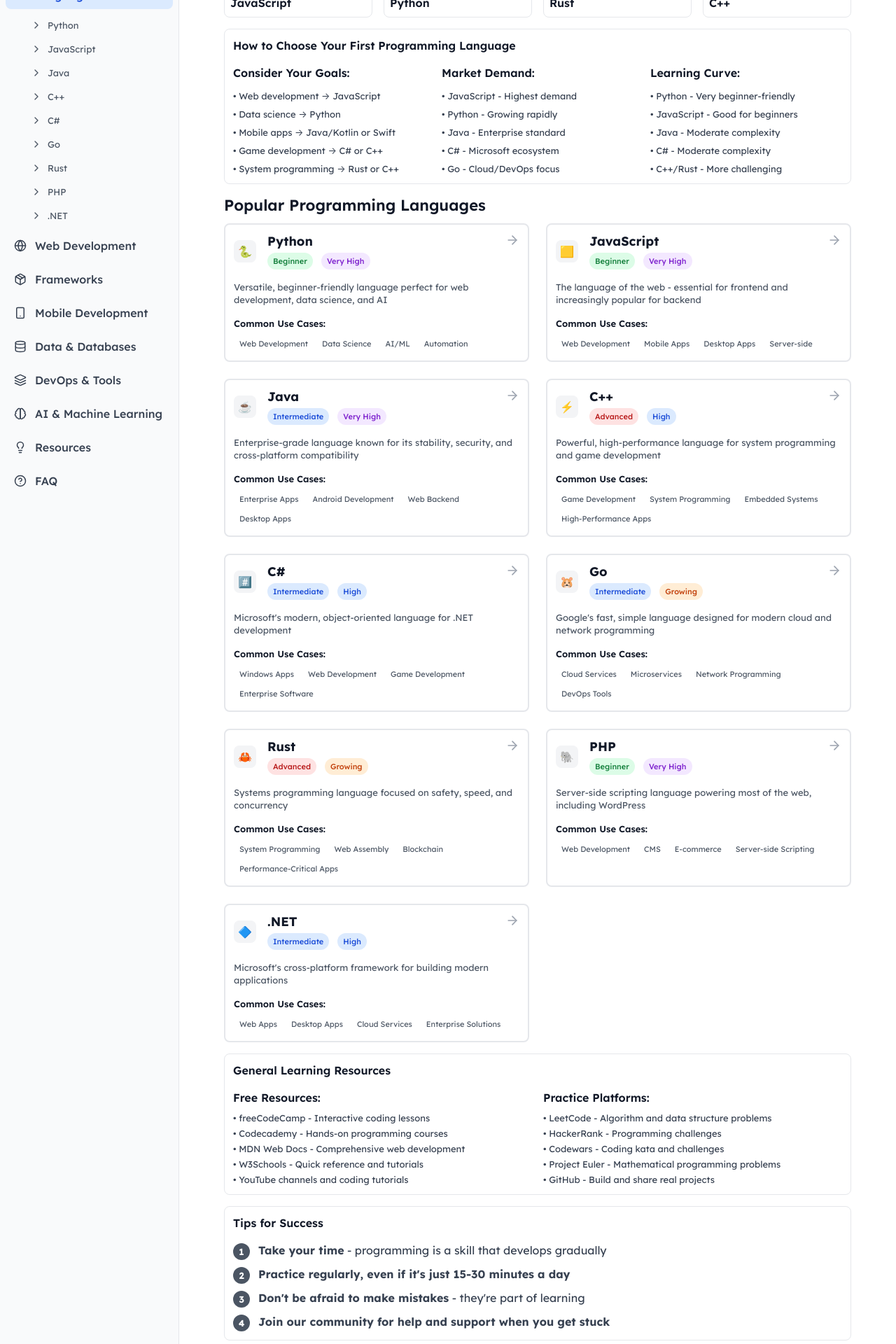
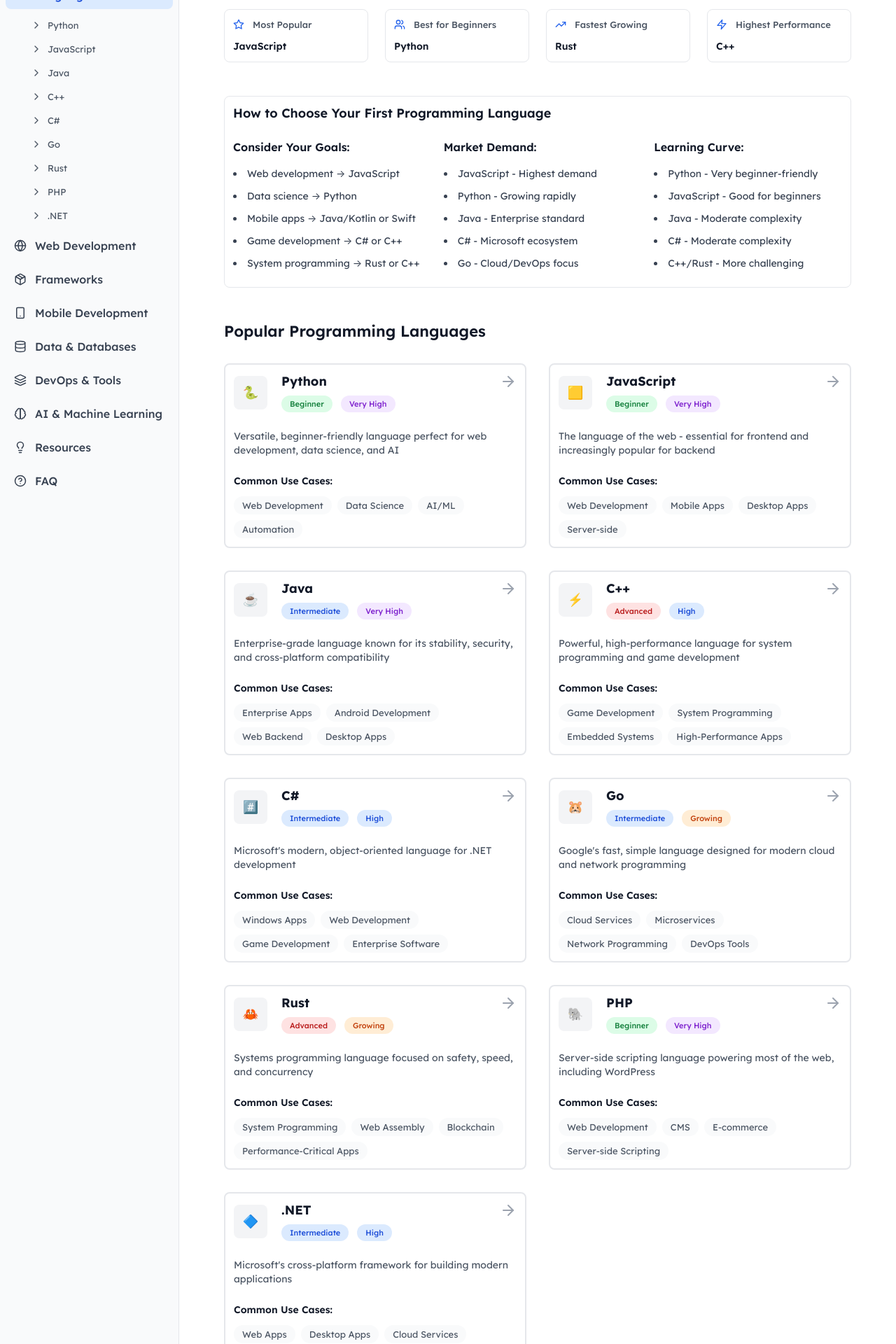
Before and after one commit to DudeThatsErin/OneNoteWiki, a Next.js app: page /languages in a window 1280 px wide. Shown: the part 220-2140 px from the top of the page at 70% size. Built offline with nearby package versions, Linux system fonts and the light colour scheme.

Commit message:
More CSS updates

```diff
--- a/src/app/languages/page.tsx
+++ b/src/app/languages/page.tsx
@@ -103,103 +103,103 @@ const languageStats = [
 
 export default function LanguagesPage() {
   return (
-    <div className="space-y-8">
+    <div className="flex flex-col gap-8 md:gap-12">
       {/* Header */}
-      <div className="space-y-4">
-        <div className="flex items-center space-x-3">
-          <Code className="w-8 h-8 text-blue-600" />
-          <h1 className="text-3xl font-bold text-gray-900 dark:text-white">
+      <div className="flex flex-col gap-4 md:gap-6 px-2 md:px-0">
+        <div className="flex items-center gap-3 md:gap-4">
+          <Code className="w-8 h-8 md:w-10 md:h-10 text-blue-600" />
+          <h1 className="text-2xl md:text-3xl font-bold text-gray-900 dark:text-white">
             Programming Languages
           </h1>
         </div>
-        <p className="text-lg text-gray-600 dark:text-gray-300">
+        <p className="text-base md:text-lg text-gray-600 dark:text-gray-300 leading-relaxed">
           Explore popular programming languages and find the right one for your goals.
           Each language has its strengths and is suited for different types of projects.
         </p>
       </div>
 
       {/* Quick Stats */}
-      <div className="grid grid-cols-2 md:grid-cols-4 gap-4">
+      <div className="grid grid-cols-2 md:grid-cols-4 gap-4 md:gap-6 px-2 md:px-0">
         {languageStats.map((stat, index) => (
-          <div key={index} className="bg-white dark:bg-gray-800 p-4 rounded-lg border border-gray-200 dark:border-gray-700">
-            <div className="flex items-center space-x-2 mb-2">
+          <div key={index} className="bg-white dark:bg-gray-800 p-4 md:p-6 rounded-lg border border-gray-200 dark:border-gray-700">
+            <div className="flex items-center gap-2 md:gap-3 mb-3">
               <div className="text-blue-600">{stat.icon}</div>
-              <span className="text-sm font-medium text-gray-600 dark:text-gray-300">{stat.label}</span>
+              <span className="text-xs md:text-sm font-medium text-gray-600 dark:text-gray-300">{stat.label}</span>
             </div>
-            <p className="font-semibold text-gray-900 dark:text-white">{stat.value}</p>
+            <p className="font-semibold text-sm md:text-base text-gray-900 dark:text-white">{stat.value}</p>
           </div>
         ))}
       </div>
 
       {/* How to Choose */}
-      <div className="bg-white dark:bg-gray-800 rounded-lg p-6 border border-gray-200 dark:border-gray-700">
-        <h3 className="text-lg font-semibold text-gray-900 dark:text-white mb-4">
+      <div className="bg-white dark:bg-gray-800 rounded-lg p-6 md:p-8 border border-gray-200 dark:border-gray-700 mx-2 md:mx-0">
+        <h3 className="text-lg md:text-xl font-semibold text-gray-900 dark:text-white mb-6">
           How to Choose Your First Programming Language
         </h3>
-        <div className="grid grid-cols-1 md:grid-cols-3 gap-6">
+        <div className="grid grid-cols-1 md:grid-cols-3 gap-8">
           <div>
-            <h4 className="font-semibold text-gray-900 dark:text-white mb-3">Consider Your Goals:</h4>
-            <ul className="text-gray-700 dark:text-gray-300 text-sm space-y-2">
-              <li>• Web development → JavaScript</li>
-              <li>• Data science → Python</li>
-              <li>• Mobile apps → Java/Kotlin or Swift</li>
-              <li>• Game development → C# or C++</li>
-              <li>• System programming → Rust or C++</li>
+            <h4 className="font-semibold text-gray-900 dark:text-white mb-4">Consider Your Goals:</h4>
+            <ul className="list-disc list-inside text-gray-700 dark:text-gray-300 text-sm md:text-base [&>li]:mb-3">
+              <li>Web development → JavaScript</li>
+              <li>Data science → Python</li>
+              <li>Mobile apps → Java/Kotlin or Swift</li>
+              <li>Game development → C# or C++</li>
+              <li>System programming → Rust or C++</li>
             </ul>
           </div>
           <div>
-            <h4 className="font-semibold text-gray-900 dark:text-white mb-3">Market Demand:</h4>
-            <ul className="text-gray-700 dark:text-gray-300 text-sm space-y-2">
-              <li>• JavaScript - Highest demand</li>
-              <li>• Python - Growing rapidly</li>
-              <li>• Java - Enterprise standard</li>
-              <li>• C# - Microsoft ecosystem</li>
-              <li>• Go - Cloud/DevOps focus</li>
+            <h4 className="font-semibold text-gray-900 dark:text-white mb-4">Market Demand:</h4>
+            <ul className="list-disc list-inside text-gray-700 dark:text-gray-300 text-sm md:text-base [&>li]:mb-3">
+              <li>JavaScript - Highest demand</li>
+              <li>Python - Growing rapidly</li>
+              <li>Java - Enterprise standard</li>
+              <li>C# - Microsoft ecosystem</li>
+              <li>Go - Cloud/DevOps focus</li>
             </ul>
           </div>
           <div>
-            <h4 className="font-semibold text-gray-900 dark:text-white mb-3">Learning Curve:</h4>
-            <ul className="text-gray-700 dark:text-gray-300 text-sm space-y-2">
-              <li>• Python - Very beginner-friendly</li>
-              <li>• JavaScript - Good for beginners</li>
-              <li>• Java - Moderate complexity</li>
-              <li>• C# - Moderate complexity</li>
-              <li>• C++/Rust - More challenging</li>
+            <h4 className="font-semibold text-gray-900 dark:text-white mb-4">Learning Curve:</h4>
+            <ul className="list-disc list-inside text-gray-700 dark:text-gray-300 text-sm md:text-base [&>li]:mb-3">
+              <li>Python - Very beginner-friendly</li>
+              <li>JavaScript - Good for beginners</li>
+              <li>Java - Moderate complexity</li>
+              <li>C# - Moderate complexity</li>
+              <li>C++/Rust - More challenging</li>
             </ul>
           </div>
         </div>
       </div>
 
       {/* Languages Grid */}
-      <div className="space-y-6">
-        <h2 className="text-2xl font-semibold text-gray-900 dark:text-white">
+      <div className="flex flex-col gap-6 md:gap-8 px-2 md:px-0">
+        <h2 className="text-xl md:text-2xl font-semibold text-gray-900 dark:text-white">
           Popular Programming Languages
         </h2>
-        <div className="grid grid-cols-1 md:grid-cols-2 gap-6">
+        <div className="grid grid-cols-1 md:grid-cols-2 gap-6 md:gap-8">
           {languages.map((language, index) => (
             <Link
               key={language.href}
               href={language.href}
-              className={`block p-6 rounded-lg border-2 transition-all hover:shadow-lg hover:scale-105 ${language.color}`}
+              className={`block p-6 md:p-8 rounded-lg border-2 transition-all hover:shadow-lg hover:scale-105 ${language.color}`}
             >
-              <div className="flex items-start justify-between mb-4">
-                <div className="flex items-center space-x-4">
-                  <div className="w-8 h-8 bg-gray-100 dark:bg-gray-700 rounded-lg flex items-center justify-center">
-                  <span className="text-lg">{language.icon}</span>
+              <div className="flex items-start justify-between mb-6">
+                <div className="flex items-center gap-4 md:gap-5">
+                  <div className="w-10 h-10 md:w-12 md:h-12 bg-gray-100 dark:bg-gray-700 rounded-lg flex items-center justify-center">
+                  <span className="text-lg md:text-xl">{language.icon}</span>
                 </div>
                   <div>
-                    <h3 className="text-xl font-bold text-gray-900 dark:text-white">
+                    <h3 className="text-lg md:text-xl font-bold text-gray-900 dark:text-white">
                       {language.name}
                     </h3>
-                    <div className="flex items-center space-x-3 mt-1">
-                      <span className={`text-xs px-2 py-1 rounded-full font-medium ${
+                    <div className="flex items-center gap-3 mt-2">
+                      <span className={`text-xs px-3 py-1 rounded-full font-medium ${
                         language.difficulty === 'Beginner' ? 'bg-green-100 text-green-700 dark:bg-green-900 dark:text-green-300' :
                         language.difficulty === 'Intermediate' ? 'bg-blue-100 text-blue-700 dark:bg-blue-900 dark:text-blue-300' :
                         'bg-red-100 text-red-700 dark:bg-red-900 dark:text-red-300'
                       }`}>
                         {language.difficulty}
                       </span>
-                      <span className={`text-xs px-2 py-1 rounded-full font-medium ${
+                      <span className={`text-xs px-3 py-1 rounded-full font-medium ${
                         language.popularity === 'Very High' ? 'bg-purple-100 text-purple-700 dark:bg-purple-900 dark:text-purple-300' :
                         language.popularity === 'High' ? 'bg-blue-100 text-blue-700 dark:bg-blue-900 dark:text-blue-300' :
                         'bg-orange-100 text-orange-700 dark:bg-orange-900 dark:text-orange-300'
@@ -209,18 +209,18 @@ export default function LanguagesPage() {
                     </div>
                   </div>
                 </div>
-                <ArrowRight className="w-5 h-5 text-gray-400" />
+                <ArrowRight className="w-5 h-5 md:w-6 md:h-6 text-gray-400" />
               </div>
 
-              <p className="text-gray-600 dark:text-gray-300 text-sm mb-4">
+              <p className="text-gray-600 dark:text-gray-300 text-sm md:text-base mb-6 leading-relaxed">
                 {language.description}
               </p>
 
               <div>
-                <h4 className="font-semibold text-gray-900 dark:text-white mb-2 text-sm">Common Use Cases:</h4>
-                <div className="flex flex-wrap gap-1">
+                <h4 className="font-semibold text-gray-900 dark:text-white mb-3 text-sm md:text-base">Common Use Cases:</h4>
+                <div className="flex flex-wrap gap-2">
                   {language.useCases.map((useCase, i) => (
-                    <span key={i} className="text-xs px-2 py-1 bg-white dark:bg-gray-800 rounded-full text-gray-600 dark:text-gray-300">
+                    <span key={i} className="text-xs md:text-sm px-3 py-1 bg-gray-50 dark:bg-gray-700 rounded-full text-gray-600 dark:text-gray-300">
                       {useCase}
                     </span>
                   ))}
@@ -232,61 +232,61 @@ export default function LanguagesPage() {
       </div>
 
       {/* Learning Resources */}
-      <div className="bg-white dark:bg-gray-800 rounded-lg p-6 border border-gray-200 dark:border-gray-700">
-        <h3 className="text-lg font-semibold text-gray-900 dark:text-white mb-4">
+      <div className="bg-white dark:bg-gray-800 rounded-lg p-6 md:p-8 border border-gray-200 dark:border-gray-700 mx-2 md:mx-0">
+        <h3 className="text-lg md:text-xl font-semibold text-gray-900 dark:text-white mb-6">
           General Learning Resources
         </h3>
-        <div className="grid grid-cols-1 md:grid-cols-2 gap-4">
+        <div className="grid grid-cols-1 md:grid-cols-2 gap-8">
           <div>
-            <h4 className="font-semibold text-gray-900 dark:text-white mb-2">Free Resources:</h4>
-            <ul className="text-gray-700 dark:text-gray-300 text-sm space-y-1">
-              <li>• freeCodeCamp - Interactive coding lessons</li>
-              <li>• Codecademy - Hands-on programming courses</li>
-              <li>• MDN Web Docs - Comprehensive web development</li>
-              <li>• W3Schools - Quick reference and tutorials</li>
-              <li>• YouTube channels and coding tutorials</li>
+            <h4 className="font-semibold text-gray-900 dark:text-white mb-4">Free Resources:</h4>
+            <ul className="list-disc list-inside text-gray-700 dark:text-gray-300 text-sm md:text-base [&>li]:mb-3">
+              <li>freeCodeCamp - Interactive coding lessons</li>
+              <li>Codecademy - Hands-on programming courses</li>
+              <li>MDN Web Docs - Comprehensive web development</li>
+              <li>W3Schools - Quick reference and tutorials</li>
+              <li>YouTube channels and coding tutorials</li>
             </ul>
           </div>
           <div>
-            <h4 className="font-semibold text-gray-900 dark:text-white mb-2">Practice Platforms:</h4>
-            <ul className="text-gray-700 dark:text-gray-300 text-sm space-y-1">
-              <li>• LeetCode - Algorithm and data structure problems</li>
-              <li>• HackerRank - Programming challenges</li>
-              <li>• Codewars - Coding kata and challenges</li>
-              <li>• Project Euler - Mathematical programming problems</li>
-              <li>• GitHub - Build and share real projects</li>
+            <h4 className="font-semibold text-gray-900 dark:text-white mb-4">Practice Platforms:</h4>
+            <ul className="list-disc list-inside text-gray-700 dark:text-gray-300 text-sm md:text-base [&>li]:mb-3">
+              <li>LeetCode - Algorithm and data structure problems</li>
+              <li>HackerRank - Programming challenges</li>
+              <li>Codewars - Coding kata and challenges</li>
+              <li>Project Euler - Mathematical programming problems</li>
+              <li>GitHub - Build and share real projects</li>
             </ul>
           </div>
         </div>
       </div>
 
       {/* Getting Started */}
-      <div className="bg-white dark:bg-gray-800 rounded-lg p-6 border border-gray-200 dark:border-gray-700">
-        <h3 className="text-lg font-semibold text-gray-900 dark:text-white mb-4">
+      <div className="bg-white dark:bg-gray-800 rounded-lg p-6 md:p-8 border border-gray-200 dark:border-gray-700 mx-2 md:mx-0">
+        <h3 className="text-lg md:text-xl font-semibold text-gray-900 dark:text-white mb-6">
           Tips for Success
         </h3>
-        <div className="space-y-4 text-gray-700 dark:text-gray-300">
-          <div className="flex items-start space-x-3">
-            <div className="w-6 h-6 bg-gray-600 text-white rounded-full flex items-center justify-center text-sm font-bold mt-0.5">1</div>
-            <p>
+        <div className="flex flex-col gap-6 text-gray-700 dark:text-gray-300">
+          <div className="flex items-start gap-4">
+            <div className="w-8 h-8 md:w-10 md:h-10 bg-gray-600 text-white rounded-full flex items-center justify-center text-sm md:text-base font-bold mt-1">1</div>
+            <p className="text-sm md:text-base leading-relaxed">
               <strong>Take your time</strong> - programming is a skill that develops gradually
             </p>
           </div>
-          <div className="flex items-start space-x-3">
-            <div className="w-6 h-6 bg-gray-600 text-white rounded-full flex items-center justify-center text-sm font-bold mt-0.5">2</div>
-            <p>
+          <div className="flex items-start gap-4">
+            <div className="w-8 h-8 md:w-10 md:h-10 bg-gray-600 text-white rounded-full flex items-center justify-center text-sm md:text-base font-bold mt-1">2</div>
+            <p className="text-sm md:text-base leading-relaxed">
               <strong>Practice regularly, even if it's just 15-30 minutes a day</strong>
             </p>
           </div>
-          <div className="flex items-start space-x-3">
-            <div className="w-6 h-6 bg-gray-600 text-white rounded-full flex items-center justify-center text-sm font-bold mt-0.5">3</div>
-            <p>
+          <div className="flex items-start gap-4">
+            <div className="w-8 h-8 md:w-10 md:h-10 bg-gray-600 text-white rounded-full flex items-center justify-center text-sm md:text-base font-bold mt-1">3</div>
+            <p className="text-sm md:text-base leading-relaxed">
               <strong>Don't be afraid to make mistakes</strong> - they're part of learning
             </p>
           </div>
-          <div className="flex items-start space-x-3">
-            <div className="w-6 h-6 bg-gray-600 text-white rounded-full flex items-center justify-center text-sm font-bold mt-0.5">4</div>
-            <p>
+          <div className="flex items-start gap-4">
+            <div className="w-8 h-8 md:w-10 md:h-10 bg-gray-600 text-white rounded-full flex items-center justify-center text-sm md:text-base font-bold mt-1">4</div>
+            <p className="text-sm md:text-base leading-relaxed">
               <strong>Join our community for help and support when you get stuck</strong>
             </p>
           </div>
```
Also changed, not shown: src/app/resources/page.tsx (+29 -29 lines).
